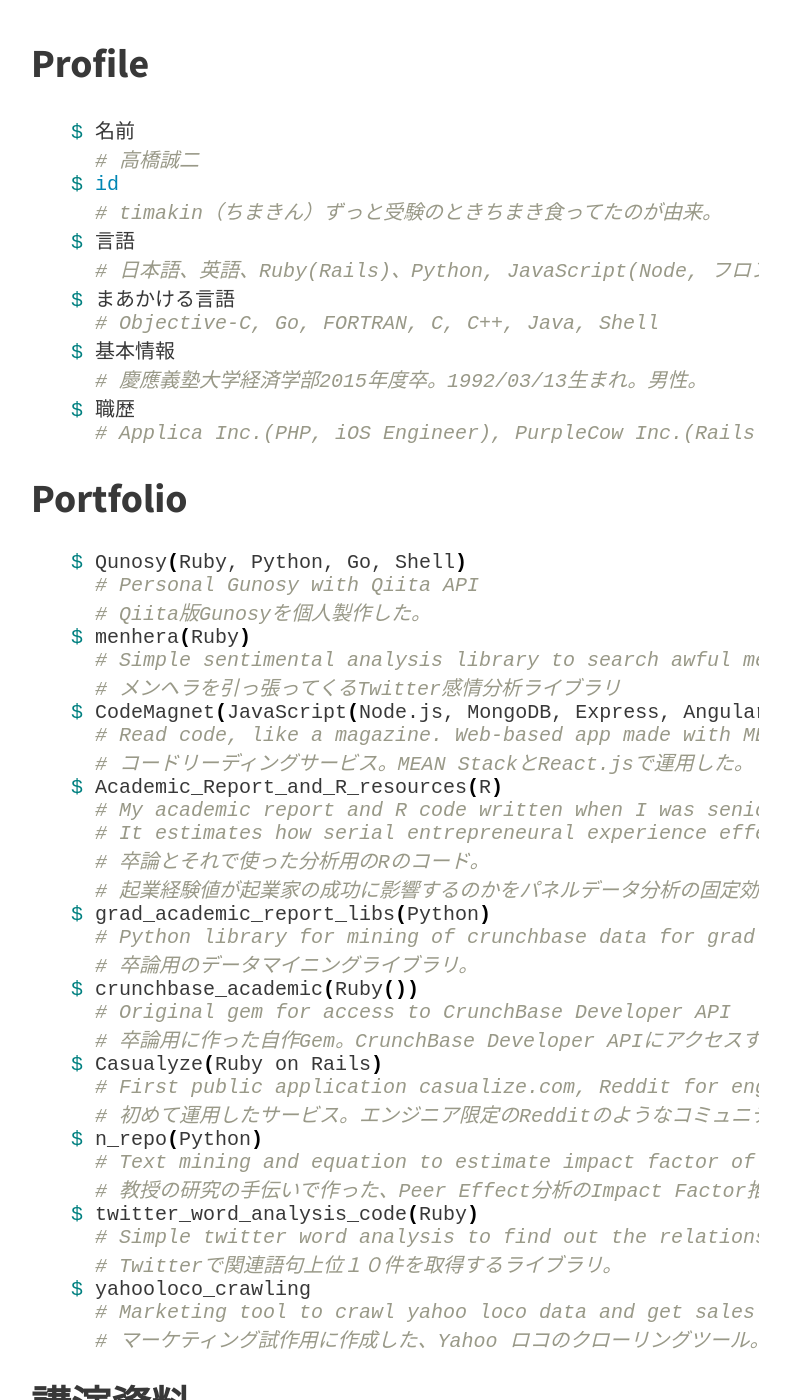
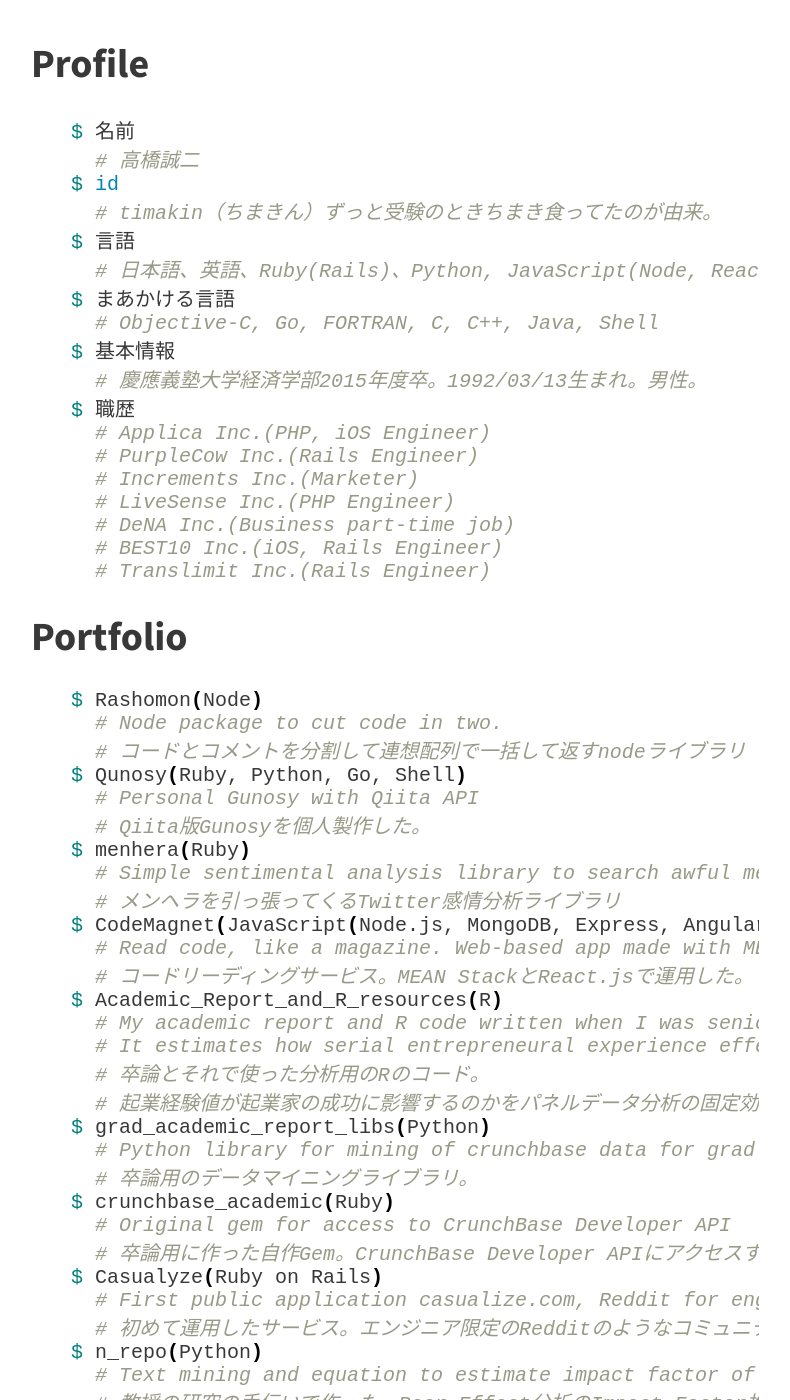
Before and after one commit to timakin/timakin.github.io, a Jekyll site: the page built from about.md, in a window 1280 px wide and 1400 px high, scrolled down 424 px. Shown: the whole window, without its empty margins (225-1015 px from the left). Built offline with Jekyll 4.4.1, drawn with Linux system fonts in a browser that asks for light colours; nearby versions of some CDN libraries; Markdown is read by kramdown in place of the engine named in the settings; some of the changed text lies outside the part shown.

Commit message:
about update

```diff
--- a/about.md
+++ b/about.md
@@ -12,17 +12,26 @@
 $ id
   # timakin（ちまきん）ずっと受験のときちまき食ってたのが由来。
 $ 言語
-  # 日本語、英語、Ruby(Rails)、Python, JavaScript(Node, フロント両方), PHP(Symfony), HTML+CSS
+  # 日本語、英語、Ruby(Rails)、Python, JavaScript(Node, React), PHP(Symfony), HTML+CSS
 $ まあかける言語
   # Objective-C, Go, FORTRAN, C, C++, Java, Shell
 $ 基本情報
   # 慶應義塾大学経済学部2015年度卒。1992/03/13生まれ。男性。
 $ 職歴
-  # Applica Inc.(PHP, iOS Engineer), PurpleCow Inc.(Rails Engineer), Increments Inc.(Marketer), LiveSense Inc.(PHP Engineer), DeNA Inc.(Business part-time job), BEST10 Inc.(iOS, Rails Engineer), Translimit Inc.(Rails Engineer)
+  # Applica Inc.(PHP, iOS Engineer)
+  # PurpleCow Inc.(Rails Engineer)
+  # Increments Inc.(Marketer)
+  # LiveSense Inc.(PHP Engineer)
+  # DeNA Inc.(Business part-time job)
+  # BEST10 Inc.(iOS, Rails Engineer)
+  # Translimit Inc.(Rails Engineer)
 {% endhighlight %}
 
 ## Portfolio
 {% highlight bash %}
+$ Rashomon(Node)
+  # Node package to cut code in two.
+  # コードとコメントを分割して連想配列で一括して返すnodeライブラリ
 $ Qunosy(Ruby, Python, Go, Shell)
   # Personal Gunosy with Qiita API
   # Qiita版Gunosyを個人製作した。
@@ -40,7 +49,7 @@
 $ grad_academic_report_libs(Python)
   # Python library for mining of crunchbase data for grad report.
   # 卒論用のデータマイニングライブラリ。
-$ crunchbase_academic(Ruby())
+$ crunchbase_academic(Ruby)
   # Original gem for access to CrunchBase Developer API
   # 卒論用に作った自作Gem。CrunchBase Developer APIにアクセスする
 $ Casualyze(Ruby on Rails)
@@ -52,13 +61,14 @@
 $ twitter_word_analysis_code(Ruby)
   # Simple twitter word analysis to find out the relationship between words and words.
   # Twitterで関連語句上位１０件を取得するライブラリ。
-$ yahooloco_crawling
+$ yahooloco_crawling(Ruby)
   # Marketing tool to crawl yahoo loco data and get sales target list.
   # マーケティング試作用に作成した、Yahoo ロコのクローリングツール。
 {% endhighlight %}
 
 ## 講演資料
-2015/02/12:[機械学習で大事なことをミニGunosyをつくって学んだ╭( ･ㅂ･)و ̑̑](http://www.slideshare.net/seijitakahashi92/gunosy-44530766)
+2015/02/12:[機械学習で大事なことをミニGunosyをつくって学んだ╭( ･ㅂ･)و ̑̑](http://www.slideshare.net/seijitakahashi92/gunosy-44530766)<br/>
+2015/03/06:[お前なんかハッカーじゃない╭( ･ㅂ･)و ̑̑](http://www.slideshare.net/seijitakahashi92/ss-45512040)
 
 ## 連絡先
 なんかあったらどうぞ！ :D -> timaki.st@gmail.com
```
Also changed, not shown: 2 other files.
